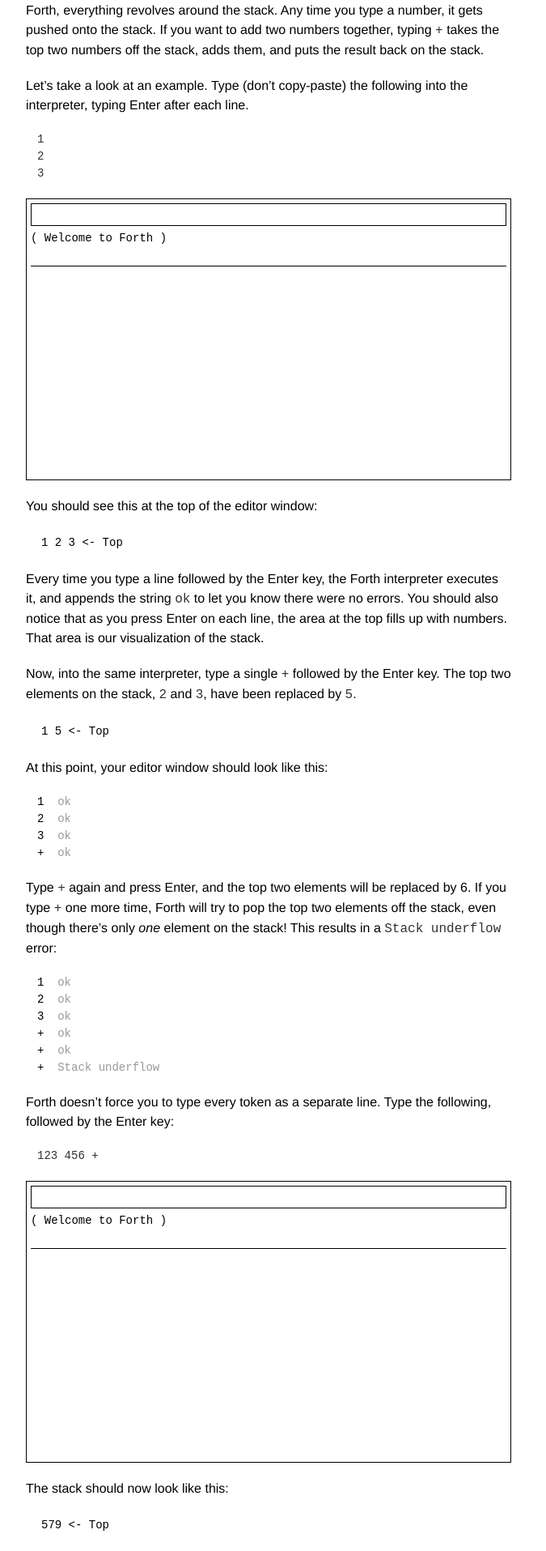
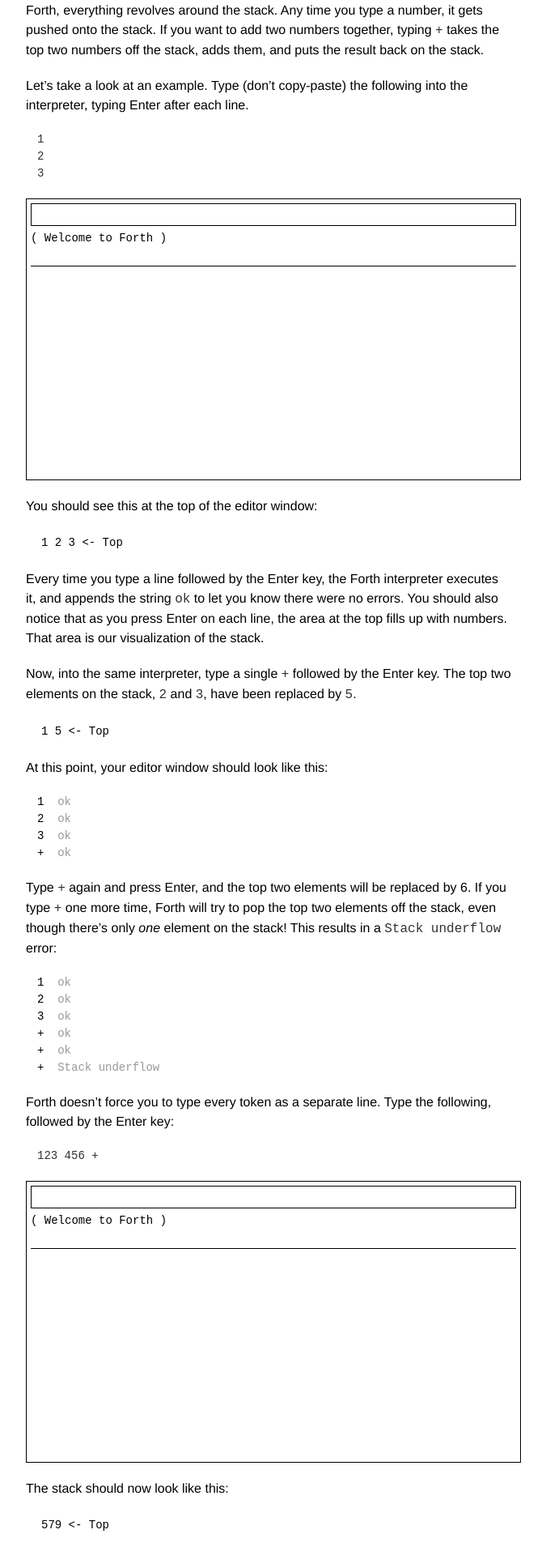
Before and after one commit to skilldrick/easyforth, a Jekyll site: the page built from index.markdown, in a window 1280 px wide. Shown: the part 382-2297 px from the top of the page at 81% size, without its empty margins (468-1143 px from the left). Built offline with Jekyll 4.4.1, drawn with Linux system fonts in a browser that asks for light colours.

Commit message:
Fix stuff for mobile

```diff
--- a/javascripts/editor.js
+++ b/javascripts/editor.js
@@ -48,6 +48,8 @@
     }
   });
 
+  var isMobile = window.matchMedia("only screen and (max-width: 720px)").matches;
+  if (!isMobile) {
     $window.scroll(function () {
       var inputTop = $input.offset().top;
       var scrollTop = $window.scrollTop();
@@ -58,6 +60,7 @@
       }
     });
   }
+}
 
 $(".editor").each(function (i, el) {
   Editor(el);
--- a/stylesheets/editor.css
+++ b/stylesheets/editor.css
@@ -3,7 +3,7 @@
 }
 
 .editor {
-  width: 588px;
+  width: 100%;
   padding: 5px;
   border: 1px solid black;
   margin-bottom: 20px;
```
Also changed, not shown: index.markdown (line endings or trailing spaces). Lines whose indentation alone changed are shown as unchanged.
